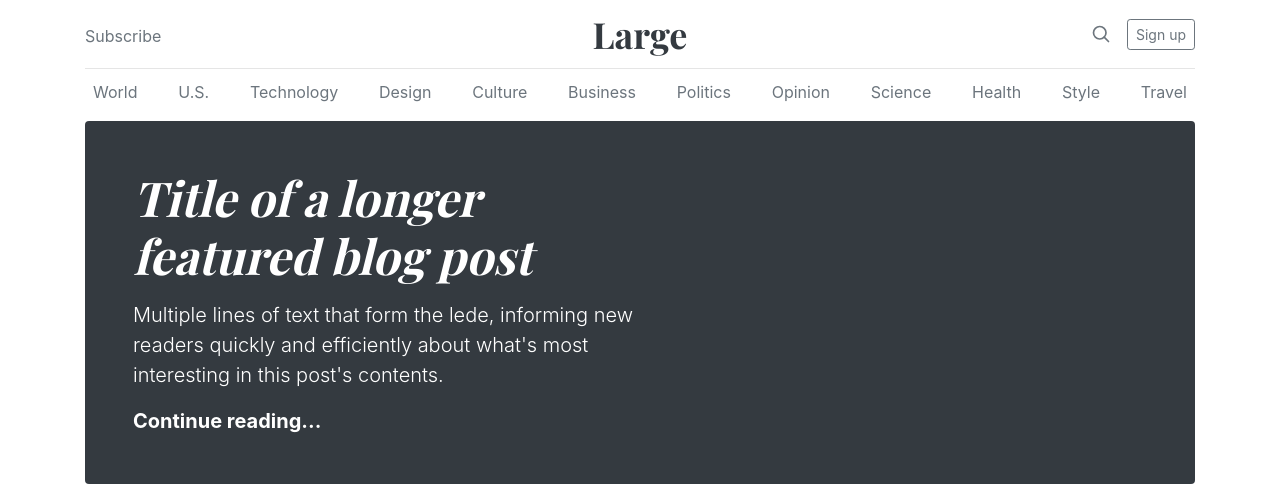
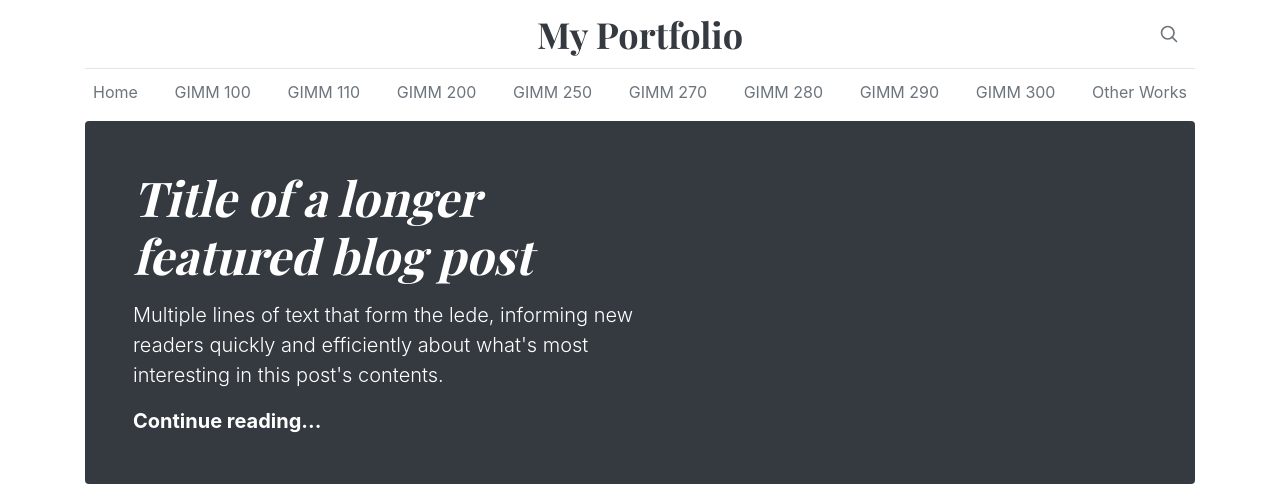
Before and after one commit to TASHAMOULDS/dev-tutorial, a plain HTML site: page index.html in a window 1280 px wide. Shown: the top 495 px of the page. Drawn offline with nearby package versions, Linux system fonts and the light colour scheme; a script that the page names is missing.

Commit message:
Modified

```diff
--- a/_notes/dwsync.xml
+++ b/_notes/dwsync.xml
@@ -1,5 +1,5 @@
 <?xml version="1.0" encoding="utf-8" ?>
 <dwsync>
-<file name="index.html" server="100.26.193.244//var/www/html/dev_tutorial/" local="132301825774480556" remote="132301826960000000" Dst="2" />
+<file name="index.html" server="100.26.193.244//var/www/html/dev_tutorial/" local="132301835694951460" remote="132301835720000000" Dst="2" />
 <file name="blog.css" server="100.26.193.244//var/www/html/dev_tutorial/" local="132301825774200489" remote="132301826960000000" Dst="2" />
 </dwsync>
--- a/index.html
+++ b/index.html
@@ -10,6 +10,7 @@
     <title>Blog Template for Bootstrap</title>
 
     <!-- Bootstrap core CSS -->
+	  <link rel="stylesheet" href="https://stackpath.bootstrapcdn.com/bootstrap/4.4.1/css/bootstrap.min.css" integrity="sha384-Vkoo8x4CGsO3+Hhxv8T/Q5PaXtkKtu6ug5TOeNV6gBiFeWPGFN9MuhOf23Q9Ifjh" crossorigin="anonymous">
     <link href="../../../../dist/css/bootstrap.min.css" rel="stylesheet">
 
     <!-- Custom styles for this template -->
@@ -23,34 +24,33 @@
       <header class="blog-header py-3">
         <div class="row flex-nowrap justify-content-between align-items-center">
           <div class="col-4 pt-1">
-            <a class="text-muted" href="#">Subscribe</a>
+
           </div>
           <div class="col-4 text-center">
-            <a class="blog-header-logo text-dark" href="#">Large</a>
+            <a class="blog-header-logo text-dark" href="#">My Portfolio</a>
           </div>
           <div class="col-4 d-flex justify-content-end align-items-center">
             <a class="text-muted" href="#">
               <svg xmlns="http://www.w3.org/2000/svg" width="20" height="20" viewBox="0 0 24 24" fill="none" stroke="currentColor" stroke-width="2" stroke-linecap="round" stroke-linejoin="round" class="mx-3"><circle cx="10.5" cy="10.5" r="7.5"></circle><line x1="21" y1="21" x2="15.8" y2="15.8"></line></svg>
             </a>
-            <a class="btn btn-sm btn-outline-secondary" href="#">Sign up</a>
+
           </div>
         </div>
       </header>
 
       <div class="nav-scroller py-1 mb-2">
         <nav class="nav d-flex justify-content-between">
-          <a class="p-2 text-muted" href="#">World</a>
-          <a class="p-2 text-muted" href="#">U.S.</a>
-          <a class="p-2 text-muted" href="#">Technology</a>
-          <a class="p-2 text-muted" href="#">Design</a>
-          <a class="p-2 text-muted" href="#">Culture</a>
-          <a class="p-2 text-muted" href="#">Business</a>
-          <a class="p-2 text-muted" href="#">Politics</a>
-          <a class="p-2 text-muted" href="#">Opinion</a>
-          <a class="p-2 text-muted" href="#">Science</a>
-          <a class="p-2 text-muted" href="#">Health</a>
-          <a class="p-2 text-muted" href="#">Style</a>
-          <a class="p-2 text-muted" href="#">Travel</a>
+          <a class="p-2 text-muted" href="#">Home</a>
+          <a class="p-2 text-muted" href="#">GIMM 100</a>
+          <a class="p-2 text-muted" href="#">GIMM 110</a>
+          <a class="p-2 text-muted" href="#">GIMM 200</a>
+          <a class="p-2 text-muted" href="#">GIMM 250</a>
+          <a class="p-2 text-muted" href="#">GIMM 270</a>
+          <a class="p-2 text-muted" href="#">GIMM 280</a>
+          <a class="p-2 text-muted" href="#">GIMM 290</a>
+          <a class="p-2 text-muted" href="#">GIMM 300</a>
+          <a class="p-2 text-muted" href="#">Other Works</a>
+
         </nav>
       </div>
 
```
